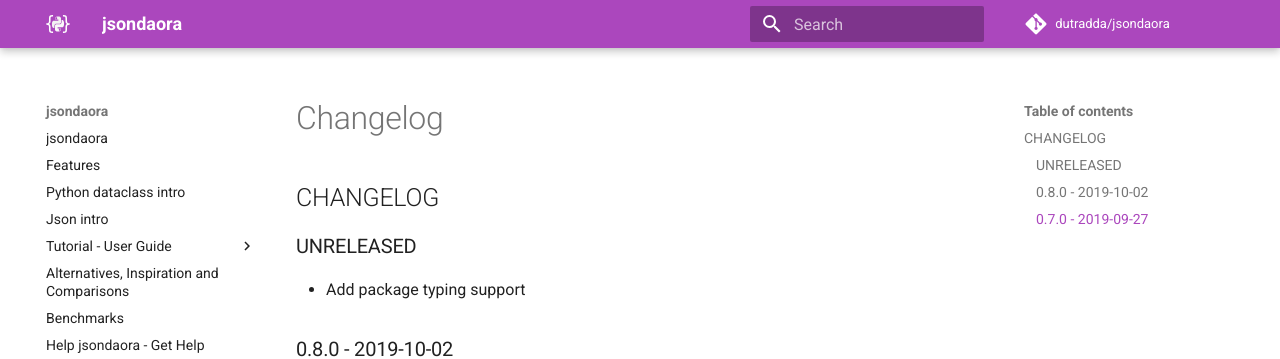
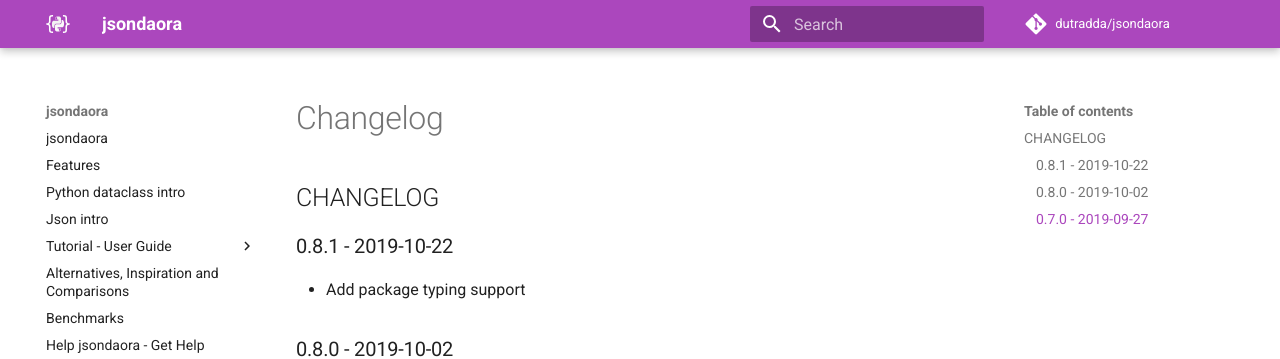
Before and after one commit to dutradda/jsondaora, an MkDocs documentation site: the page built from docs/changelog.md, in a window 1280 px wide. Shown: the top 359 px of the page. Built offline with MkDocs 1.6.1 and Material for MkDocs 9.7.7, drawn with Linux system fonts in a browser that asks for light colours; comment, search, counter and statistics services are not loaded.

Commit message:
Update CHANGELOG

```diff
--- a/docs/changelog.md
+++ b/docs/changelog.md
@@ -1,6 +1,6 @@
 ## CHANGELOG
 
-### UNRELEASED
+### 0.8.1 - 2019-10-22
 
  - Add package typing support
 
```
Also changed, not shown: CHANGELOG.md (+1 -1 lines).
